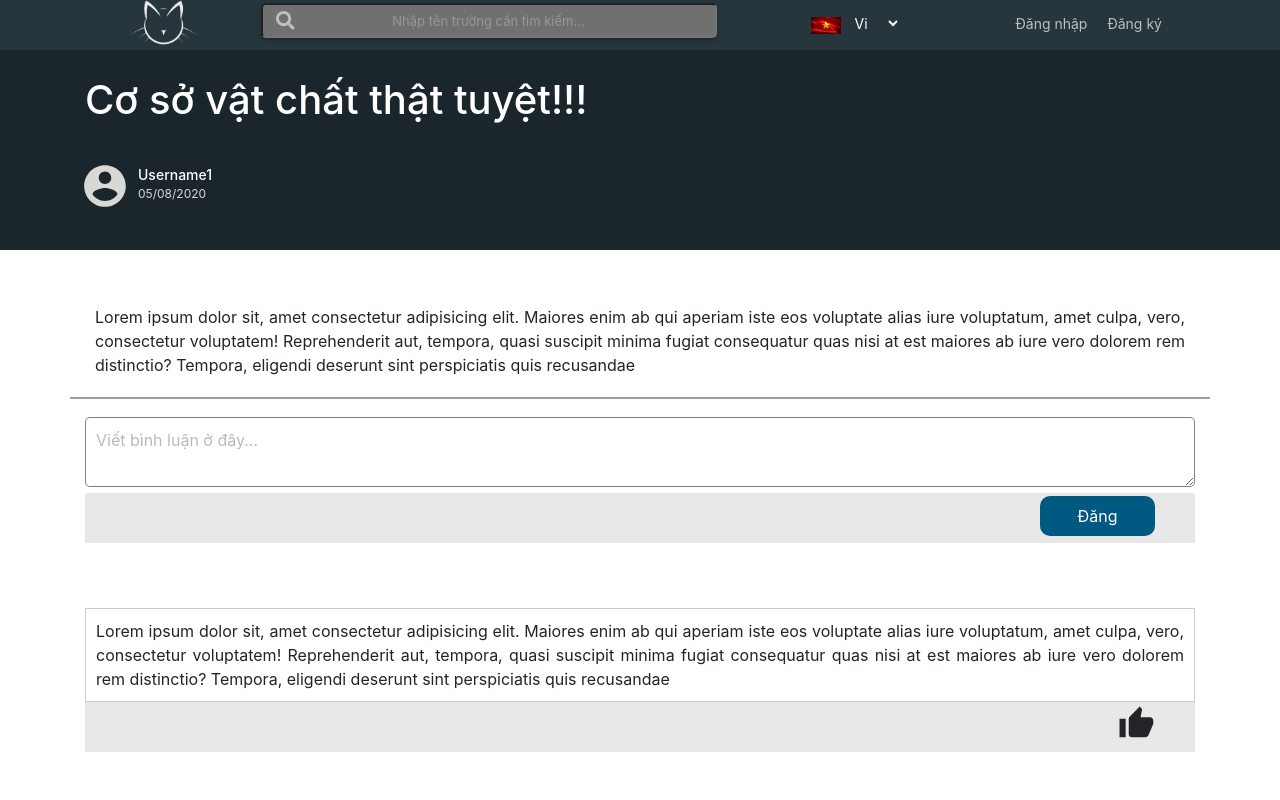
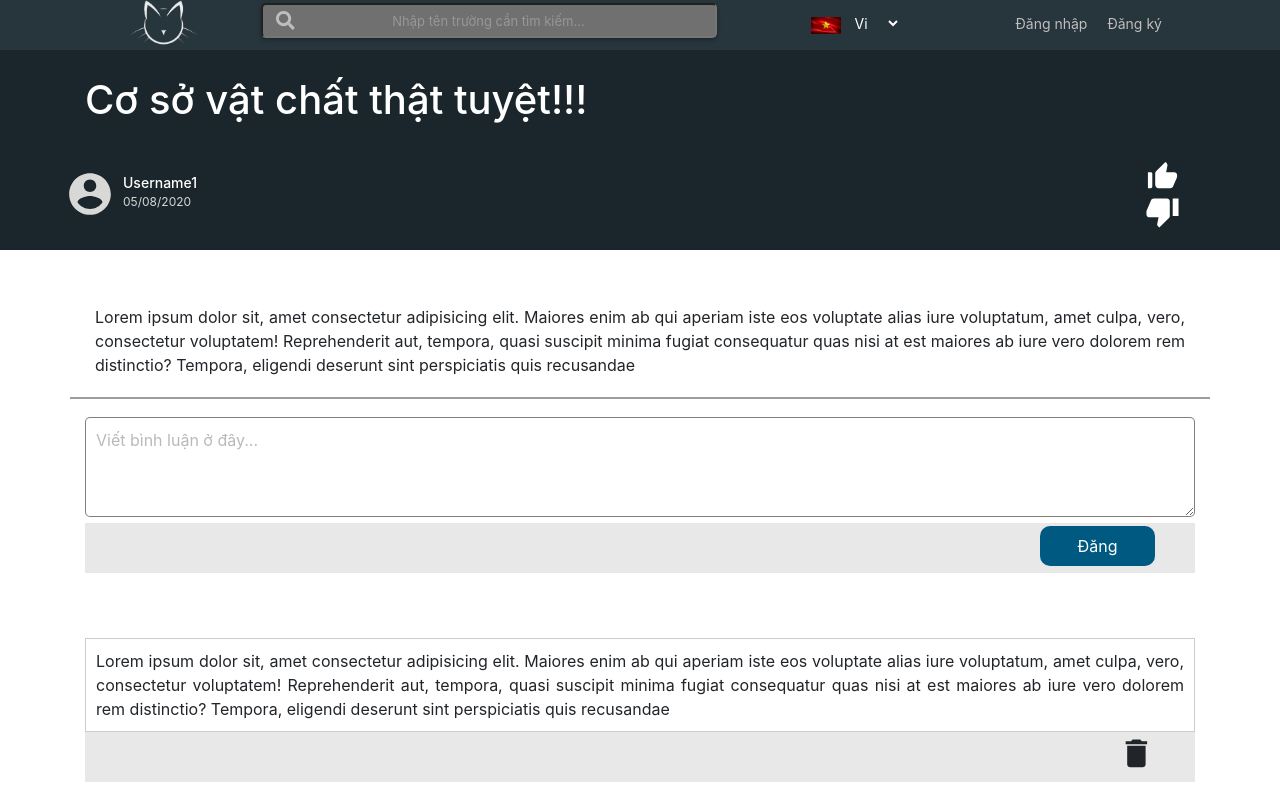
Before and after one commit to nvmt2/university-reviews-fe, a React (Create React App) app: page /topics/1/comments in a window 1280 px wide. Shown: the top 800 px of the page. Built offline with nearby package versions, Linux system fonts and the light colour scheme; the HTML template or start-up script is replaced by a standard one.

Commit message:
cập nhật lại trang comment

```diff
--- a/src/components/body/comment/PostComment.css
+++ b/src/components/body/comment/PostComment.css
@@ -5,7 +5,7 @@
 
 .input-post {
     width: 100%;
-    min-height: 50px;
+    min-height: 100px;
     white-space: normal;
     word-break: break-all;
     font-size: 16px;
@@ -62,6 +62,7 @@
     width: 2.3rem;
     height: 2.3rem;
     margin-top: 3px;
+    cursor: pointer;
 }
 
 /*---------footer comment------------*/
--- a/src/components/body/comment/PostComment.js
+++ b/src/components/body/comment/PostComment.js
@@ -5,6 +5,7 @@ import "./PostComment.css";
 import ThumbUpIcon from "@material-ui/icons/ThumbUp";
 import NavigateBeforeIcon from "@material-ui/icons/NavigateBefore";
 import NavigateNextIcon from "@material-ui/icons/NavigateNext";
+import DeleteIcon from '@material-ui/icons/Delete';
 
 function PostComment() {
   return (
@@ -32,7 +33,7 @@ function PostComment() {
             perspiciatis quis recusandae
           </p>
           <div className="like-comment">
-            <ThumbUpIcon />
+            <DeleteIcon />
           </div>
         </div>
         <div className="item-content-comment">
@@ -45,7 +46,7 @@ function PostComment() {
             perspiciatis quis recusandae
           </p>
           <div className="like-comment">
-            <ThumbUpIcon />
+            <DeleteIcon />
           </div>
         </div>
       </div>
--- a/src/components/body/comment/comment.css
+++ b/src/components/body/comment/comment.css
@@ -14,6 +14,7 @@
     margin-top: 27px;
     align-items: center;
     color: rgb(216, 216, 215);
+    flex: 1;
 }
 
 .group-user-comment:hover {
@@ -45,6 +46,21 @@
     font-size: 12px;
 }
 
+.group-like-comment {
+    color: #ffffff;
+    display: flex;
+    flex-direction: column;
+    align-items: center;
+    margin-top: 25px;
+    margin-right: 30px;
+    justify-content: flex-end;
+    text-align: right;
+    cursor: pointer;
+}
+
+.group-like-comment> svg {
+    font-size: 35px;
+}
 /**-------news comment*/
 
 .news-comment {
--- a/src/components/body/comment/index.js
+++ b/src/components/body/comment/index.js
@@ -1,9 +1,11 @@
 import React from "react";
 
 import "./comment.css";
-import PostComment from './PostComment';
+import PostComment from "./PostComment";
 
 import AccountCircleIcon from "@material-ui/icons/AccountCircle";
+import ThumbUpAltIcon from "@material-ui/icons/ThumbUpAlt";
+import ThumbDownIcon from "@material-ui/icons/ThumbDown";
 
 const Index = () => {
   return (
@@ -11,6 +13,7 @@ const Index = () => {
       <div className="banner-comment">
         <div className="container">
           <h2 className="title-banner-comment">Cơ sở vật chất thật tuyệt!!!</h2>
+          <div className="row">
             <a href="#" className="row group-user-comment">
               <AccountCircleIcon />
               <div className="infor-user-comment">
@@ -18,6 +21,11 @@ const Index = () => {
                 <p className="date-topic-comment">05/08/2020</p>
               </div>
             </a>
+            <div className="group-like-comment">
+              <ThumbUpAltIcon />
+              <ThumbDownIcon />
+            </div>
+          </div>
         </div>
       </div>
       <div className="container news-comment">
```
Lines whose indentation alone changed are shown as unchanged.
